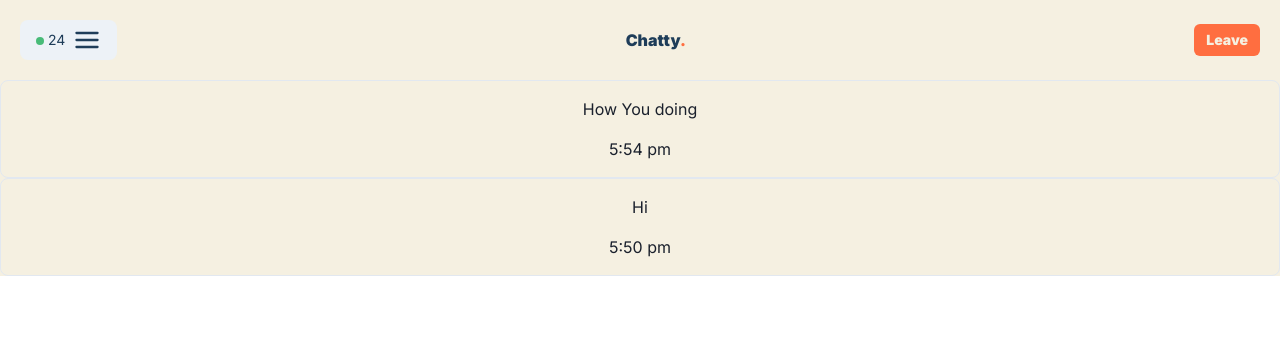
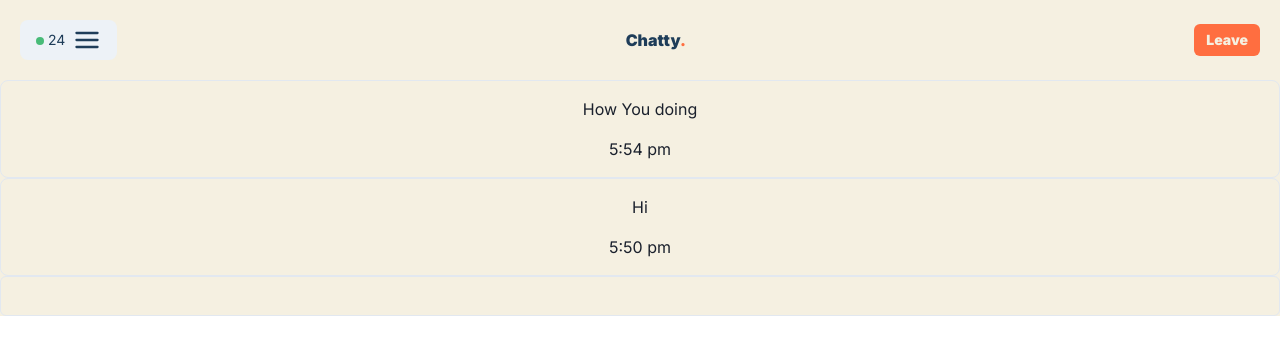
Before and after one commit to EmmanuelisongDev/chatty, a React (Vite) app in the folder client/: page /chatroom in a window 1280 px wide. Shown: the top 354 px of the page. Built offline with nearby package versions, Linux system fonts and the light colour scheme.

Commit message:
messages

```diff
--- a/client/src/pages/ChatRoom.tsx
+++ b/client/src/pages/ChatRoom.tsx
@@ -1,6 +1,6 @@
 import ChatBoxSender, { ChatBoxReceiver } from '../components/ChatBox';
 import Navbar from '../components/Navbar';
-import { Box } from '@chakra-ui/react';
+import { Box, Input } from '@chakra-ui/react';
 const ChatRoom: React.FC = () => {
 
 
@@ -10,7 +10,9 @@ const ChatRoom: React.FC = () => {
       <Box>
         <ChatBoxReceiver/>
         <ChatBoxSender/>
+
       </Box>
+      <Input/>
     </div>
   );
 };
```
